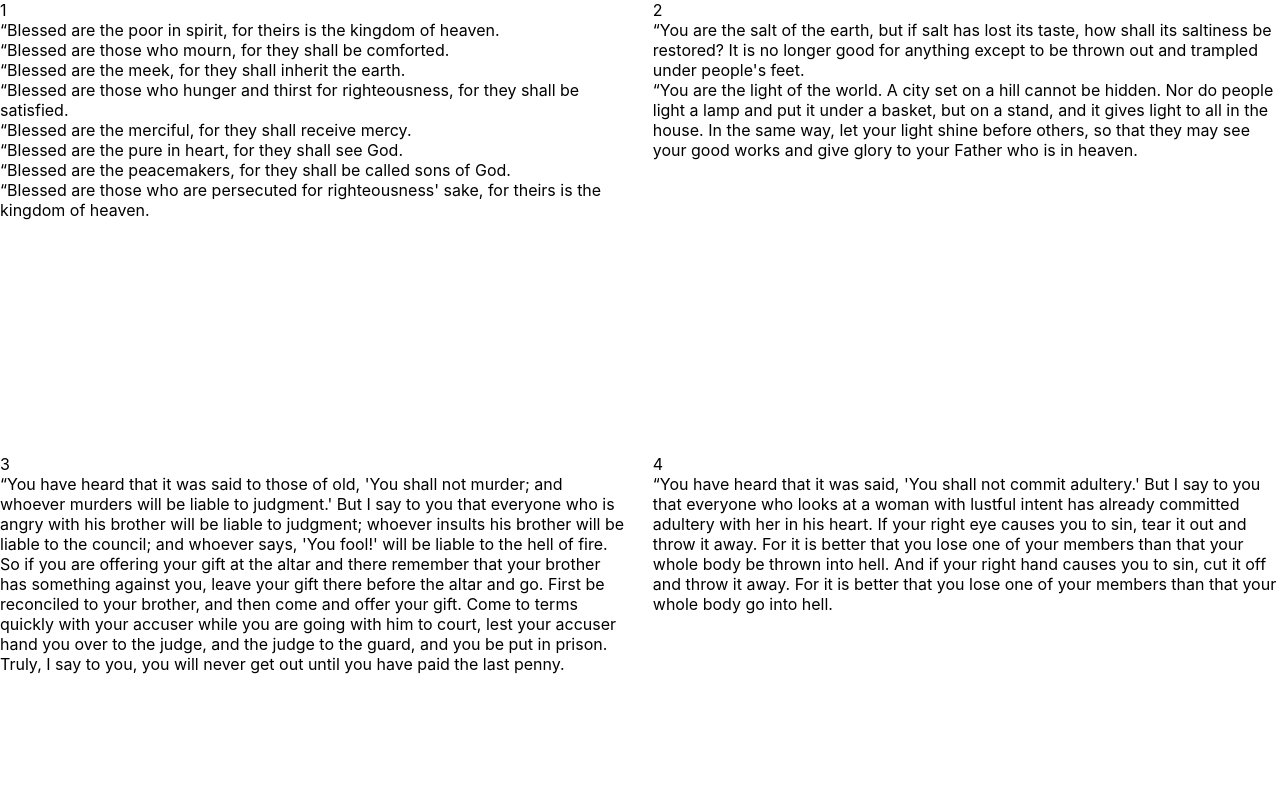
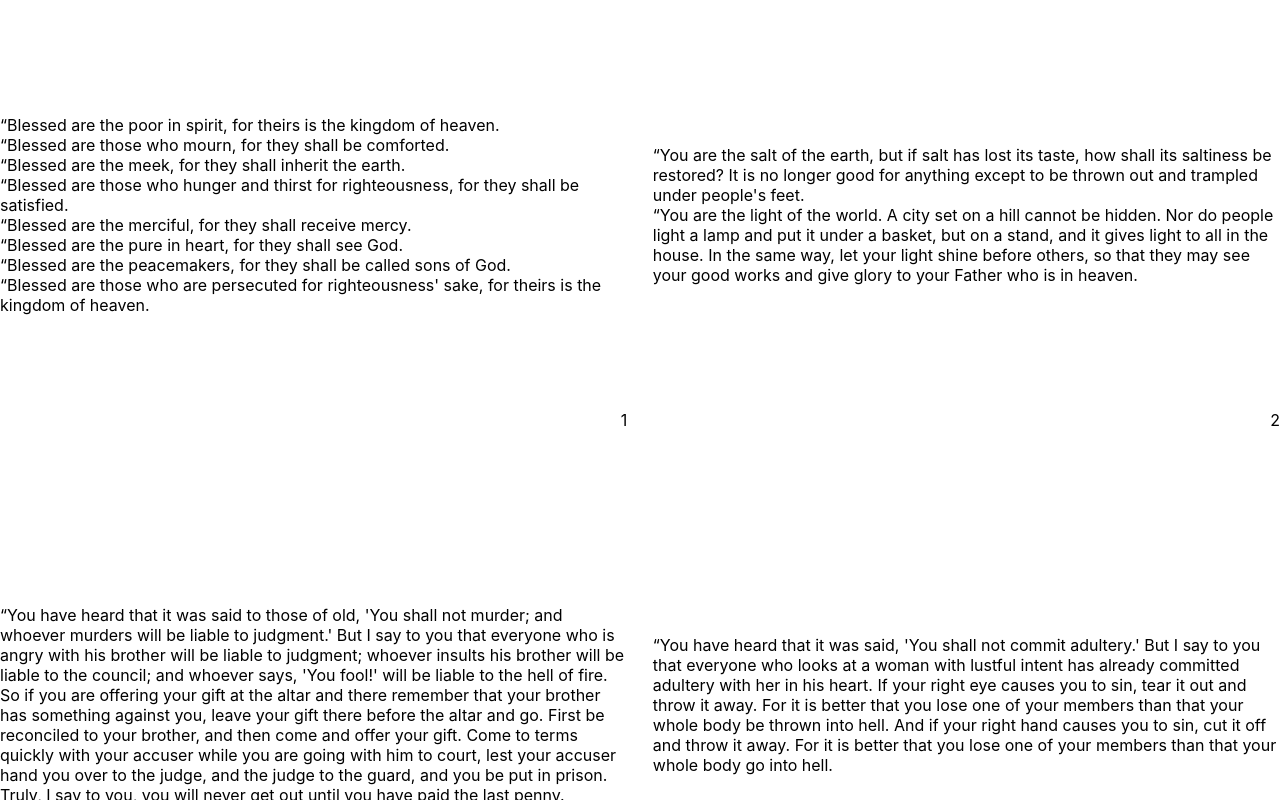
Before and after one commit to calebjedhugo/memorize, a React (Create React App) app: page / in a window 1280 px wide. Both pictures are taken after a click on the element "Sermon On the Mount". Shown: the top 800 px of the page. Built offline with nearby package versions, Linux system fonts and the light colour scheme.

Commit message:
Better styling for printing.

```diff
--- a/src/components/PassageChunk/PassageChunk.js
+++ b/src/components/PassageChunk/PassageChunk.js
@@ -1,8 +1,17 @@
 import styled from 'styled-components';
 
-const Sdiv = styled('div')``;
+const Sdiv = styled('div')`
+	display: flex;
+	flex-direction: column;
+	justify-content: center;
+	position: relative;
+`;
 
-const OrderContainer = styled('div')``;
+const OrderContainer = styled('div')`
+	position: absolute; /* Position the element relative to the container */
+	bottom: 0; /* Position the element at the top */
+	right: 0; /* Position the element at the right */
+`;
 
 const PassageChunk = ({ children, order }) => {
 	const lines = children.split('\n');
--- a/src/components/PassageChunker/PassageChunker.js
+++ b/src/components/PassageChunker/PassageChunker.js
@@ -6,7 +6,7 @@ import PassageContext from '../../contexts/PassageContext';
 
 const Container = styled('div')`
 	display: grid;
-	grid-auto-rows: 398px;
+	grid-auto-rows: 430px;
 	grid-template-columns: 49% 49%;
 	gap: 2%;
 `;
```
